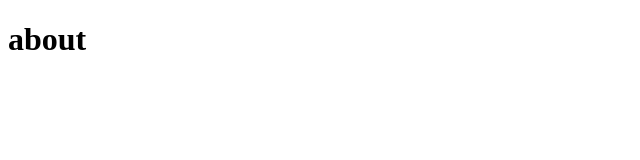
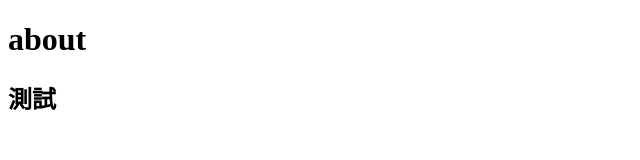
Before and after one commit to isnina47/TID102-g0, a plain HTML site: page about.html in a window 1280 px wide. Shown: the whole page, without its empty margins (0-640 px from the left). Drawn offline with Linux system fonts and the light colour scheme.

Commit message:
add wrapper

```diff
--- a/about.html
+++ b/about.html
@@ -10,6 +10,9 @@
 
 <body>
     <h1>about</h1>
+    <div class="wrapper">
+        <h2>測試</h2>
+    </div>
 </body>
 
 </html>
```
